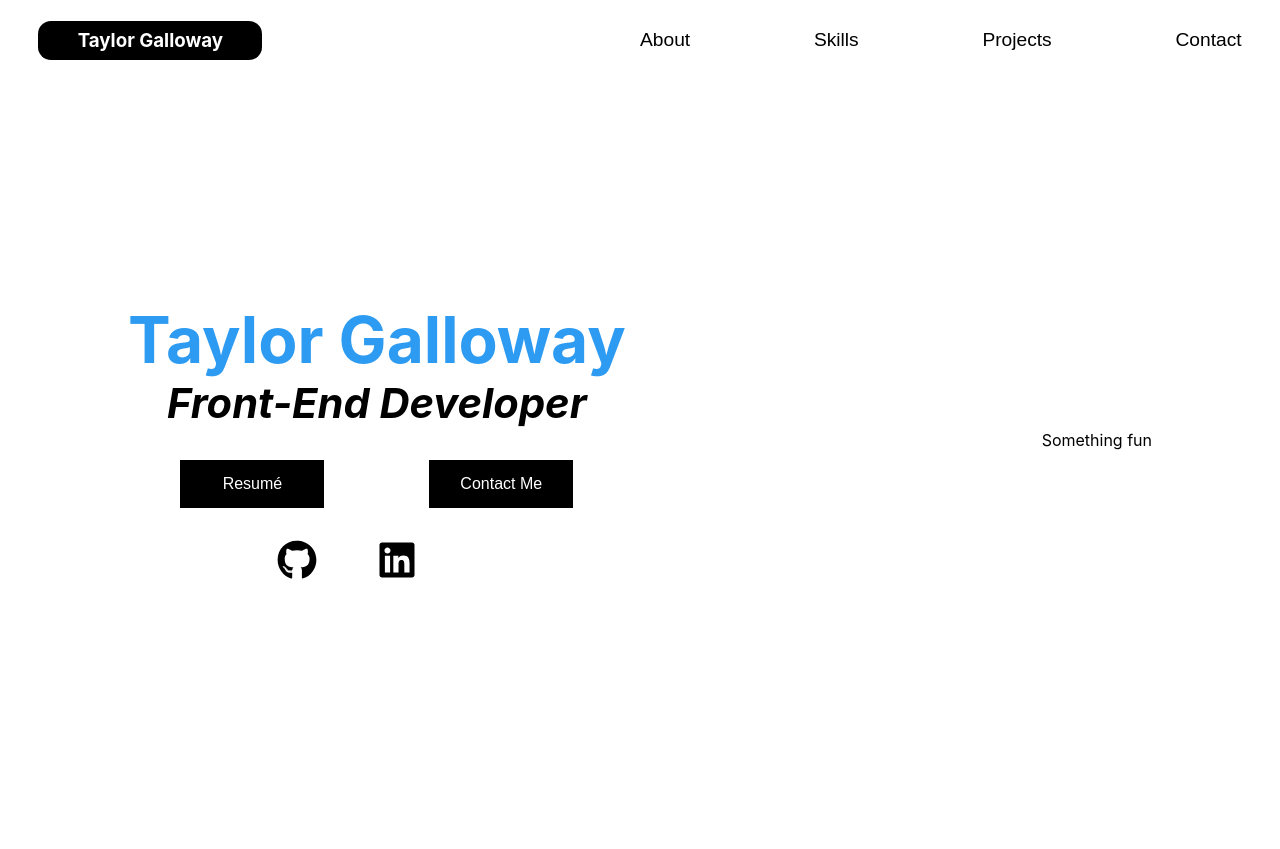
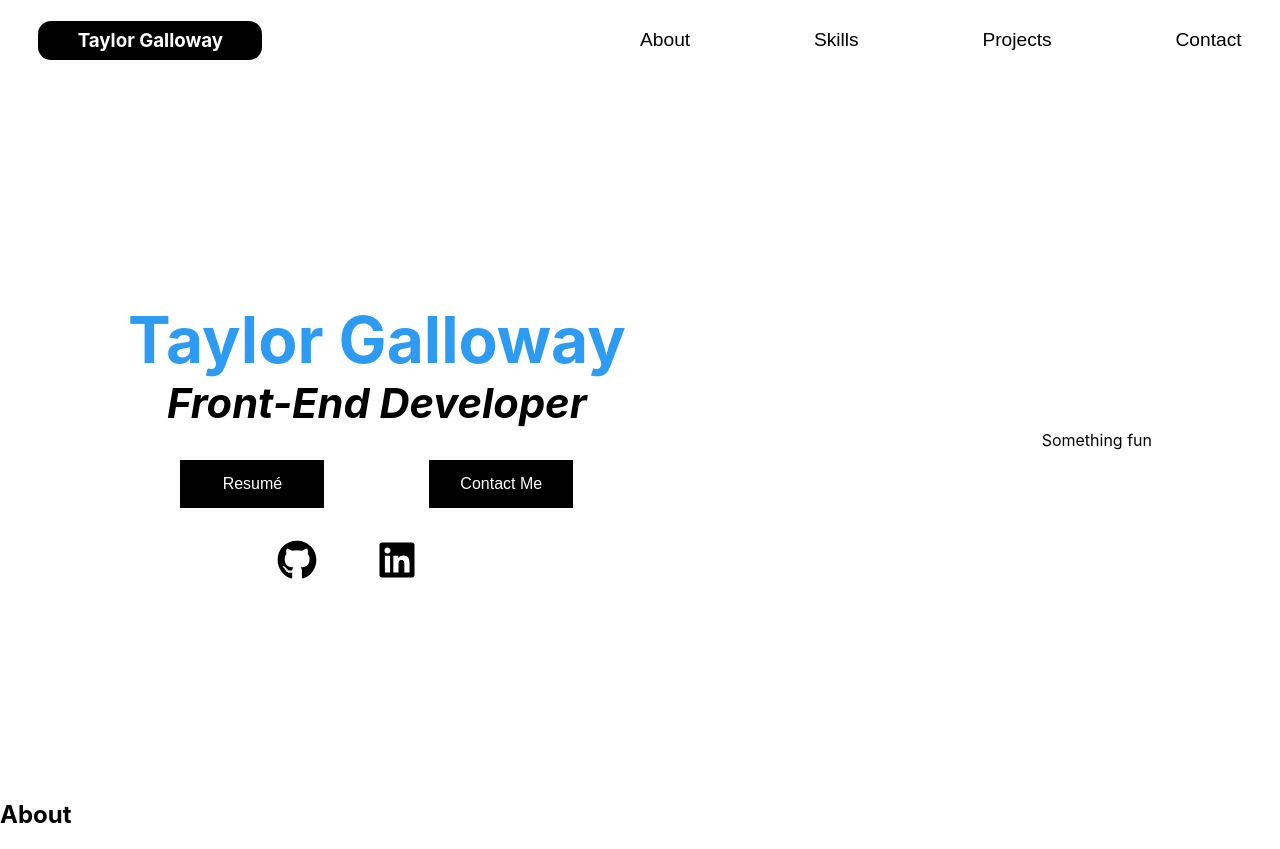
Before and after one commit to tylrs/taylor-portfolio, a React (Create React App) app: page / in a window 1280 px wide. Before the commit the page ends 800 px from the top, so only its background shows below. Built offline with nearby package versions, Linux system fonts and the light colour scheme.

Commit message:
Add About JSX

```diff
--- a/src/components/App/App.js
+++ b/src/components/App/App.js
@@ -35,6 +35,11 @@ const App = () => {
                         <p>Something fun</p>
                     </section>
                 </article>
+                <article>
+                    <h2>About</h2>
+                    <img />
+                    <p></p>
+                </article>
             </section>
         </main>
     )
```
